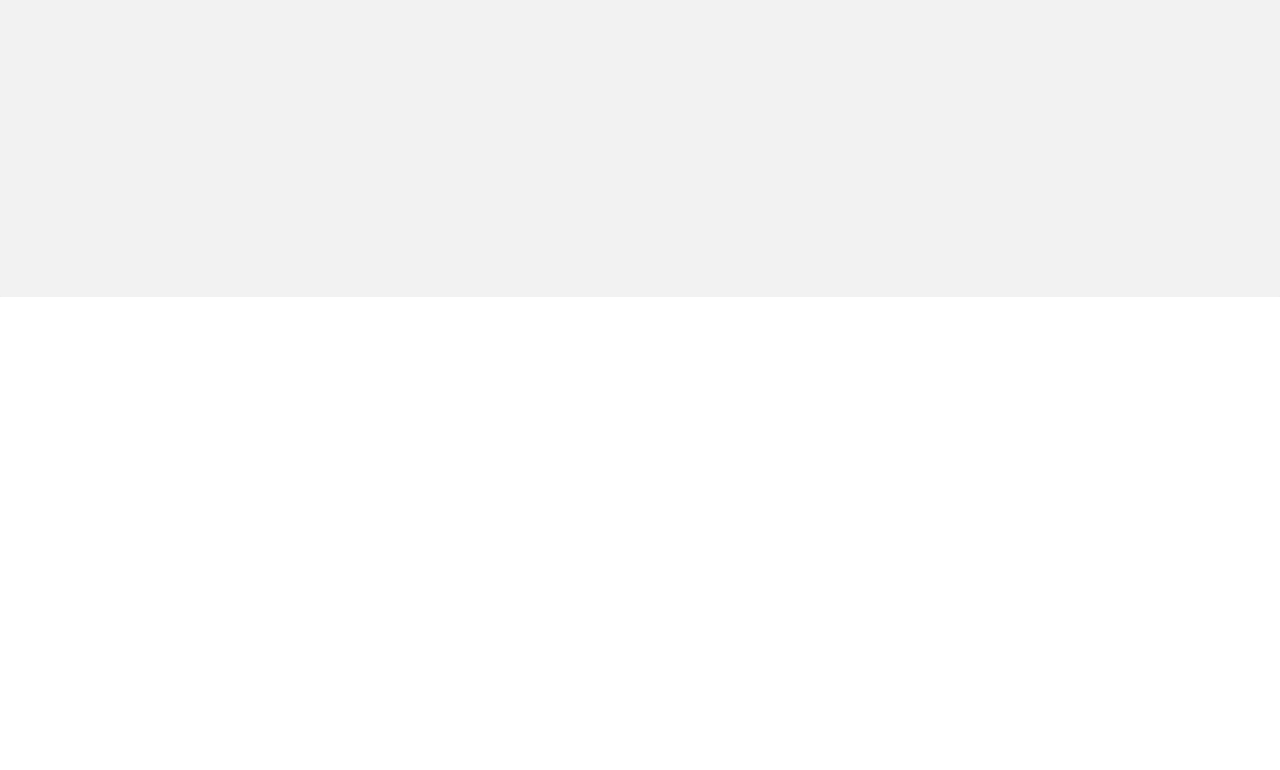
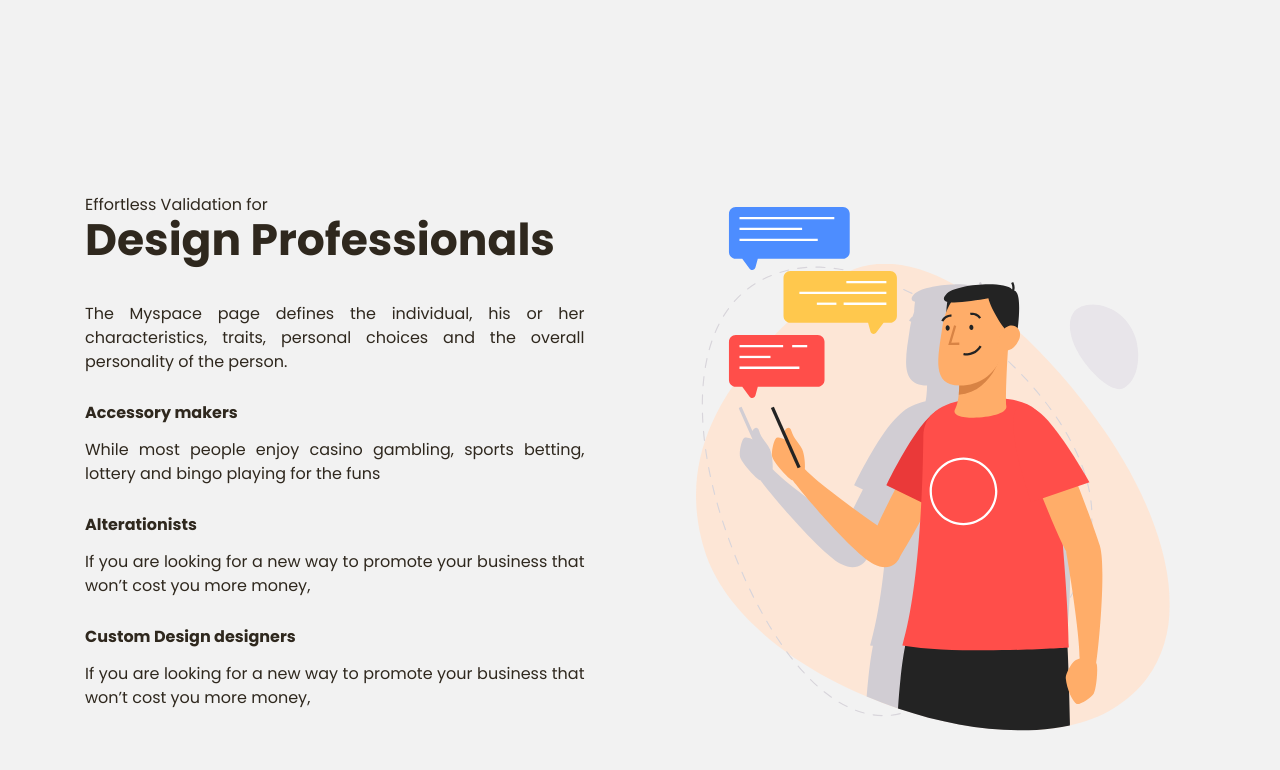
Before and after one commit to baghdadUA/productly, a plain HTML site: page index.html in a window 1280 px wide. Shown: the part 1101-1871 px from the top of the page. Before the commit the page ends 1398 px from the top, so only its background shows below. Drawn offline with Linux system fonts and the light colour scheme.

Commit message:
add professionals section

```diff
--- a/assets/css/style.css
+++ b/assets/css/style.css
@@ -179,3 +179,46 @@ nav ul li a:active{
 .tools-categories-item p{
     margin-bottom: 35px;
 }
+.professionals{
+    display: grid;
+    grid-template-columns: 50% 50%;
+}
+.p-desc{
+    padding-right: 10%;
+    text-align: justify;
+}
+.professionals h1{
+    position: relative;
+}
+.professionals h1::before{
+    content: 'Effortless Validation for';
+    position: absolute;
+    top: -14px;
+    left: 0;
+
+    font-family: Poppins;
+    font-style: normal;
+    font-weight: 500;
+    font-size: 16px;
+    line-height: 24px;
+}
+.professionals h3{
+    margin-bottom: 12px;
+
+    font-family: Poppins;
+    font-style: normal;
+    font-weight: bold;
+    font-size: 16px;
+    line-height: 26px;
+}
+.professionals p{
+    margin-bottom: 26px;
+    font-family: Poppins;
+    font-style: normal;
+    font-weight: 500;
+    font-size: 16px;
+    line-height: 24px;
+}
+.p-img{
+    margin-left: 10%;
+}
--- a/index.html
+++ b/index.html
@@ -71,6 +71,23 @@
                 </div>
                 <button class="btn-2">SING UP NOW</button>
             </section>
+            <section class="professionals">
+                <div class="p-desc">
+                    <h1>Design Professionals</h1>
+                    <p>The Myspace page defines the individual, his or her characteristics, traits, personal choices and
+                        the overall personality of the person. </p>
+                    <h3>Accessory makers</h3>
+                    <p>While most people enjoy casino gambling, sports betting, lottery and bingo playing for the funs
+                    </p>
+                    <h3>Alterationists</h3>
+                    <p>If you are looking for a new way to promote your business that won’t cost you more money, </p>
+                    <h3>Custom Design designers</h3>
+                    <p>If you are looking for a new way to promote your business that won’t cost you more money, </p>
+                </div>
+                <div class="p-img">
+                    <img src="assets/img/2.svg" alt="" width="95%">
+                </div>
+            </section>
         </div>
     </div>
 </body>
```
